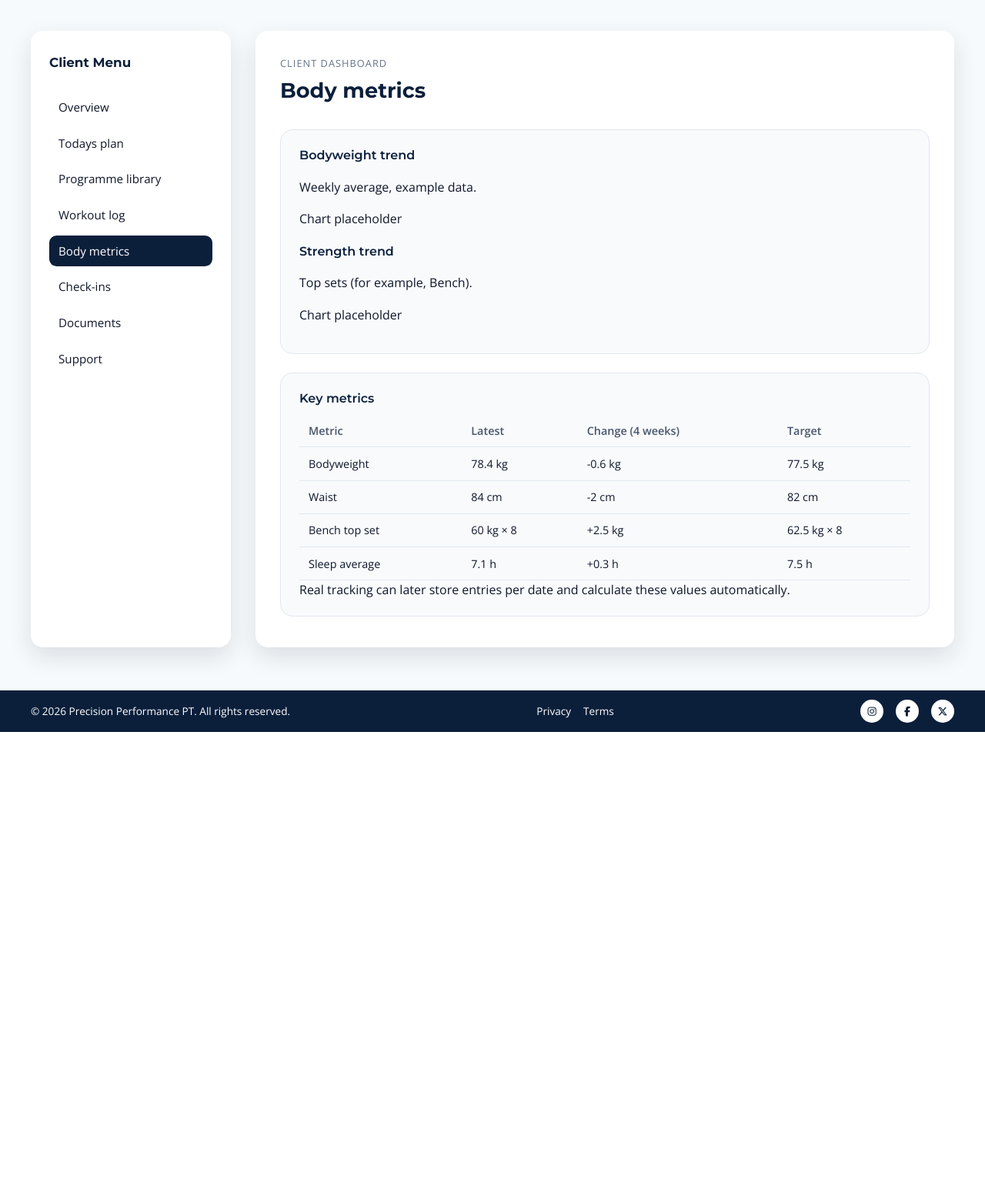
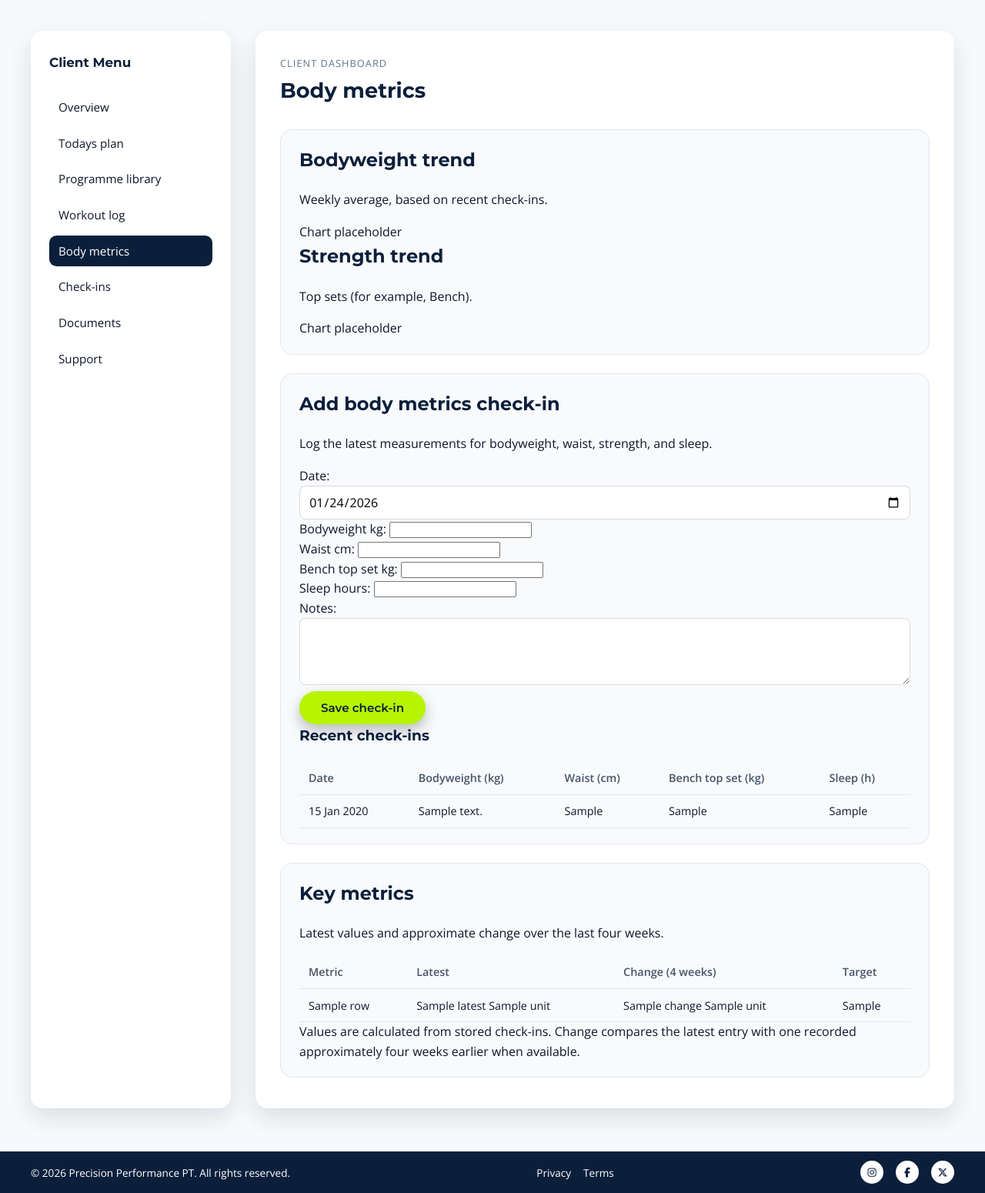
Before and after one commit to moranjohn-95/precision-performance-pt, a Django app: template templates/client/metrics.html in a window 1280 px wide; the page is wider, and only the part inside the window is pictured. Shown: the part 64-1614 px from the top of that part at 77% size. Before the commit the page ends 1015 px from the top of that part, so only its background shows below. Run offline with Django 5.2, Linux system fonts and the light colour scheme; tables that the repository leaves empty hold one stand-in row (values such as "Sample post"); the template is opened without the code that fills it: values that come from a table or form of the project are taken from there, most other values are stand-ins (such as "Sample title", 1, 10 or a date in 2020).

Commit message:
Add body metrics form to updated client metrcis page layout

```diff
--- a/templates/client/metrics.html
+++ b/templates/client/metrics.html
@@ -1,9 +1,7 @@
 {% extends "dashboard_base.html" %}
+{% load static %}
 
-{% block sidebar_title %}
-Client Menu
-{% endblock %}
-
+{% block sidebar_title %}Client Menu{% endblock %}
 {% block sidebar_menu %}
 <li><a href="{% url 'accounts:client_dashboard' %}">Overview</a></li>
 <li><a href="{% url 'accounts:client_today' %}">Todays plan</a></li>
@@ -20,26 +18,108 @@ Client Menu
 
 {% block dashboard_content %}
 
-<section class="dashboard-card dashboard-card--split">
-    <div class="dashboard-card__panel">
-        <h2 class="dashboard-card__title">Bodyweight trend</h2>
-        <p class="dashboard-card__subtitle">Weekly average, example data.</p>
-        <p class="text-muted">Chart placeholder</p>
+<!-- Trend placeholders -->
+<section class="dashboard-card dashboard-card--wide">
+    <div class="metrics-trend-grid">
+        <div class="metrics-trend-card">
+            <h2 class="card-title">Bodyweight trend</h2>
+            <p class="card-subtitle">Weekly average, based on recent check-ins.</p>
+            <div class="chart-placeholder">Chart placeholder</div>
+        </div>
+        <div class="metrics-trend-card">
+            <h2 class="card-title">Strength trend</h2>
+            <p class="card-subtitle">Top sets (for example, Bench).</p>
+            <div class="chart-placeholder">Chart placeholder</div>
+        </div>
+    </div>
+</section>
+
+<!-- Add check-in + recent entries -->
+<section class="dashboard-card dashboard-card--wide">
+    <header class="card-header">
+        <h2 class="card-title">Add body metrics check-in</h2>
+        <p class="card-subtitle">
+            Log the latest measurements for bodyweight, waist, strength, and sleep.
+        </p>
+    </header>
+
+    <div class="card-body">
+        <form method="post" class="metrics-form">
+            {% csrf_token %}
+
+            <div class="metrics-form-grid">
+                <div class="form-group">
+                    {{ form.date.label_tag }}
+                    {{ form.date }}
+                </div>
+                <div class="form-group">
+                    {{ form.bodyweight_kg.label_tag }}
+                    {{ form.bodyweight_kg }}
+                </div>
+                <div class="form-group">
+                    {{ form.waist_cm.label_tag }}
+                    {{ form.waist_cm }}
+                </div>
+                <div class="form-group">
+                    {{ form.bench_top_set_kg.label_tag }}
+                    {{ form.bench_top_set_kg }}
+                </div>
+                <div class="form-group">
+                    {{ form.sleep_hours.label_tag }}
+                    {{ form.sleep_hours }}
+                </div>
+            </div>
+
+            <div class="form-group">
+                {{ form.notes.label_tag }}
+                {{ form.notes }}
+            </div>
+
+            <button type="submit" class="btn btn-primary">
+                Save check-in
+            </button>
+        </form>
     </div>
 
-    <div class="dashboard-card__panel">
-        <h2 class="dashboard-card__title">Strength trend</h2>
-        <p class="dashboard-card__subtitle">Top sets (for example, Bench).</p>
-        <p class="text-muted">Chart placeholder</p>
+    {% if recent_entries %}
+    <div class="card-footer">
+        <h3 class="card-footer-title">Recent check-ins</h3>
+        <table class="dashboard-table table-compact">
+            <thead>
+                <tr>
+                    <th>Date</th>
+                    <th>Bodyweight (kg)</th>
+                    <th>Waist (cm)</th>
+                    <th>Bench top set (kg)</th>
+                    <th>Sleep (h)</th>
+                </tr>
+            </thead>
+            <tbody>
+                {% for entry in recent_entries %}
+                <tr>
+                    <td>{{ entry.date|date:"d M Y" }}</td>
+                    <td>{{ entry.bodyweight_kg|default:"—" }}</td>
+                    <td>{{ entry.waist_cm|default:"—" }}</td>
+                    <td>{{ entry.bench_top_set_kg|default:"—" }}</td>
+                    <td>{{ entry.sleep_hours|default:"—" }}</td>
+                </tr>
+                {% endfor %}
+            </tbody>
+        </table>
     </div>
-    </section>
+    {% endif %}
+</section>
 
-<section class="dashboard-card dashboard-card--table">
-    <div class="dashboard-card__header">
-        <h2 class="dashboard-card__title">Key metrics</h2>
-    </div>
+<!-- Key metrics summary -->
+<section class="dashboard-card dashboard-card--wide">
+    <header class="card-header">
+        <h2 class="card-title">Key metrics</h2>
+        <p class="card-subtitle">
+            Latest values and approximate change over the last four weeks.
+        </p>
+    </header>
 
-    <div class="dashboard-table-wrapper">
+    <div class="card-body">
         <table class="dashboard-table">
             <thead>
                 <tr>
@@ -50,37 +130,34 @@ Client Menu
                 </tr>
             </thead>
             <tbody>
+                {% for row in summary_rows %}
                 <tr>
-                    <td>Bodyweight</td>
-                    <td>78.4 kg</td>
-                    <td>-0.6 kg</td>
-                    <td>77.5 kg</td>
+                    <td>{{ row.label }}</td>
+                    <td>
+                        {% if row.latest is not None %}
+                            {{ row.latest }} {{ row.unit }}
+                        {% else %}
+                            &mdash;
+                        {% endif %}
+                    </td>
+                    <td>
+                        {% if row.change is not None %}
+                            {% if row.change > 0 %}+{% endif %}{{ row.change }} {{ row.unit }}
+                        {% else %}
+                            &mdash;
+                        {% endif %}
+                    </td>
+                    <td>{{ row.target_display }}</td>
                 </tr>
-                <tr>
-                    <td>Waist</td>
-                    <td>84 cm</td>
-                    <td>-2 cm</td>
-                    <td>82 cm</td>
-                </tr>
-                <tr>
-                    <td>Bench top set</td>
-                    <td>60 kg × 8</td>
-                    <td>+2.5 kg</td>
-                    <td>62.5 kg × 8</td>
-                </tr>
-                <tr>
-                    <td>Sleep average</td>
-                    <td>7.1 h</td>
-                    <td>+0.3 h</td>
-                    <td>7.5 h</td>
-                </tr>
+                {% endfor %}
             </tbody>
         </table>
     </div>
 
-    <div class="dashboard-card__footer">
-        Real tracking can later store entries per date and calculate these values automatically.
-    </div>
+    <footer class="card-footer text-muted">
+        Values are calculated from stored check-ins. Change compares the latest entry
+        with one recorded approximately four weeks earlier when available.
+    </footer>
 </section>
 
 {% endblock %}
--- a/training/forms.py
+++ b/training/forms.py
@@ -170,7 +170,7 @@ class BodyMetricEntryForm(forms.ModelForm):
             "date",
             "bodyweight_kg",
             "waist_cm",
-            "bench_topset_kg",
+            "bench_top_set_kg",
             "sleep_hours",
             "notes",
         ]
@@ -178,7 +178,7 @@ class BodyMetricEntryForm(forms.ModelForm):
             "date": forms.DateInput(attrs={"type": "date"}),
             "bodyweight_kg": forms.NumberInput(attrs={"step": "0.1", "min": "0"}),
             "waist_cm": forms.NumberInput(attrs={"step": "0.1", "min": "0"}),
-            "bench_topset_kg": forms.NumberInput(attrs={"step": "0.5", "min": "0"}),
+            "bench_top_set_kg": forms.NumberInput(attrs={"step": "0.5", "min": "0"}),
             "sleep_hours": forms.NumberInput(attrs={"step": "0.1", "min": "0"}),
             "notes": forms.Textarea(attrs={"rows": 3}),
         }
```
